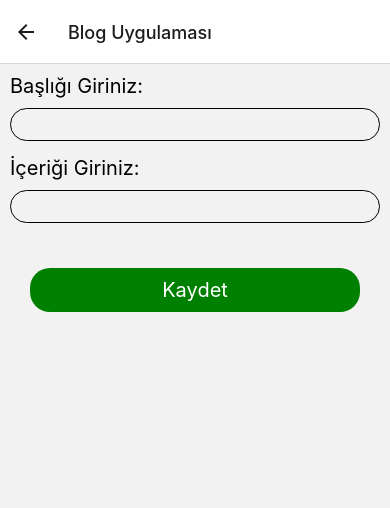
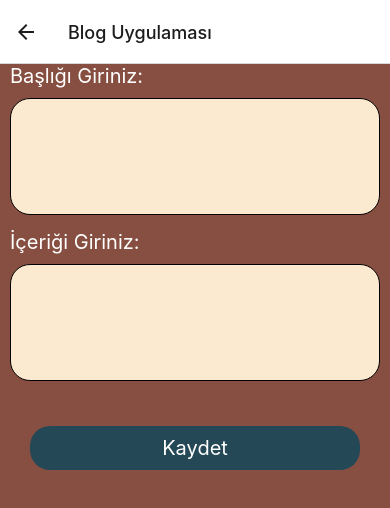
Before and after one commit to AbdullahSahin1/BlogProject, a React Native app: screen /Create in a window 390 px wide. Shown: the top 508 px of the page. Built offline with nearby package versions, Linux system fonts and the light colour scheme.

Commit message:
Update BlogPostForm.js

```diff
--- a/components/BlogPostForm.js
+++ b/components/BlogPostForm.js
@@ -44,11 +44,15 @@ export default function BlogPostForm({ onSubmit, initialValues, isEditable }) {
 
 const styles = StyleSheet.create({
   main: {
-    marginTop: 10,
+    marginTop: 0,
+    backgroundColor: '#874F41',
+    flex: 1,
   },
   label: {
     fontSize: 20,
     marginLeft: 10,
+    color: '#fff',
+    textShadowColor: "#fff",
   },
   input: {
     borderWidth: 1,
@@ -57,19 +61,22 @@ const styles = StyleSheet.create({
     padding: 5,
     fontSize: 18,
     marginBottom: 15,
+    backgroundColor: "#FBE9D0",
+    color: '#000',
+    height: '15%',
   },
   buttonMain: {
     padding: 30,
   },
   buttonView: {
-    backgroundColor: "green",
+    backgroundColor: '#244855',
     padding: 10,
-    alignItems: "center",
-    justifyContent: "center",
+    alignItems: 'center',
+    justifyContent: 'center',
     borderRadius: 20,
   },
   buttonText: {
-    color: "white",
+    color: 'white',
     fontSize: 20,
   },
 });
```
